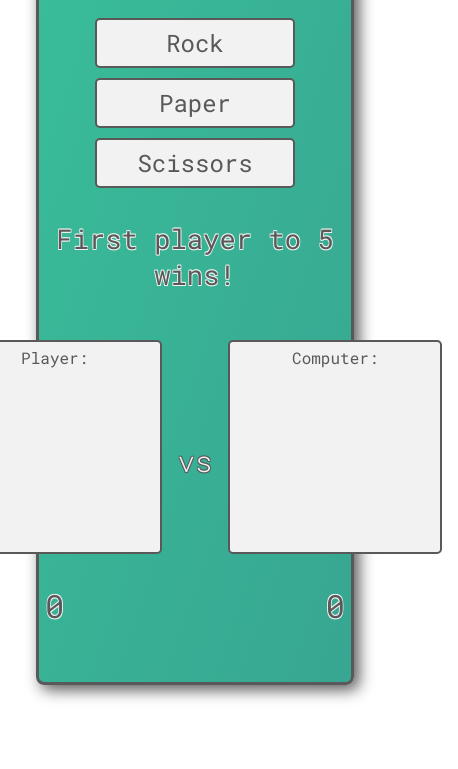
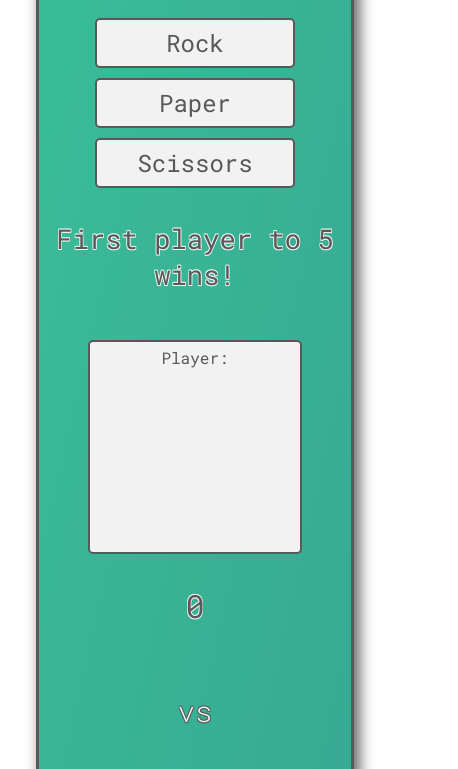
Before and after one commit to CapeTownKimmy/rock-paper-scissors, a plain HTML site: page index.html in a window 390 px wide. Shown: the part 288-1057 px from the top of the page, 458 px wide, since content can reach past the window. Drawn offline with nearby package versions, Linux system fonts and the light colour scheme.

Commit message:
Add responsive game layout css

```diff
--- a/style.css
+++ b/style.css
@@ -89,6 +89,14 @@ h2 {
     display: flex;
     justify-content: center;
     align-items: center;
+    flex-wrap: wrap;
+}
+
+/* Resposive screen layout */
+@media only screen and (max-width: 699px) {
+    .gameContainer {
+        flex-direction: column;
+    }
 }
 
 .playerContainer, .computerContainer {
@@ -128,8 +136,8 @@ h2 {
     font-weight: 100;
     text-shadow: -0.7px -0.7px 0 #595959, 0.7px -0.7px 0 #595959, -0.7px 0.7px 0 #595959, 0.7px 0.7px 0 #595959;
 
-    align-self: flex-start;
-    padding-top: 150px;
+    align-self: center;
+    padding: 10px;
 }
 
 /* ----------------Border Styling------------------- */
@@ -168,7 +176,6 @@ h2 {
     top: 0;
 
     display: none;
-    /* pointer-events: ; */
 }
 .popUpContent {
     background-color: #38A692;
```
